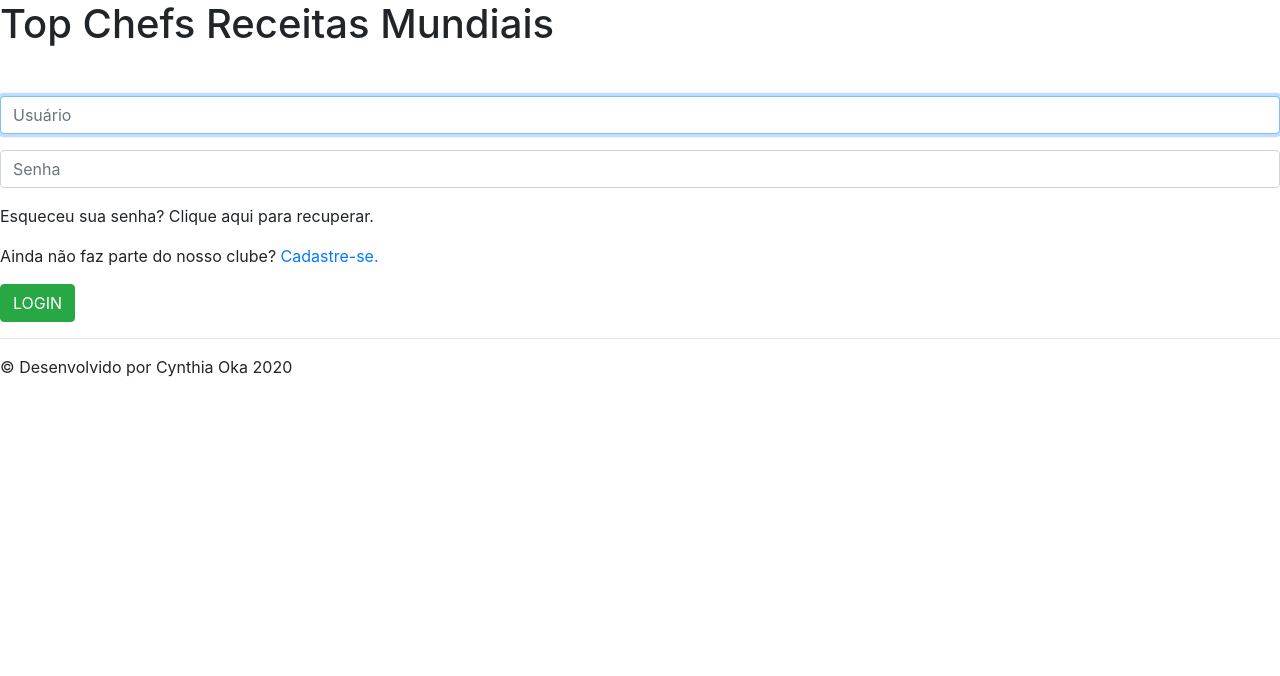
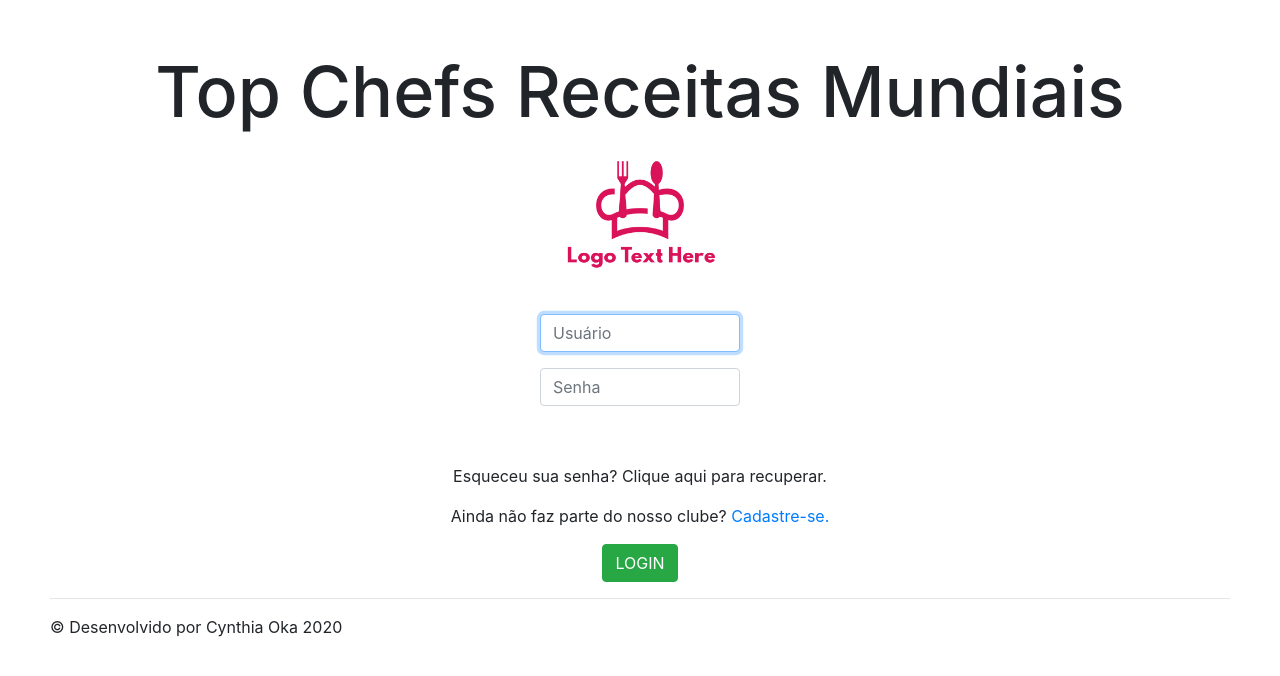
Before and after one commit to cymayumi/Projetos-Web, a plain HTML site: page Melhores_Receitas/index.html in a window 1280 px wide. Drawn offline with nearby package versions, Linux system fonts and the light colour scheme.

Commit message:
ajuste login

```diff
--- a/Melhores_Receitas/html/index.html
+++ b/Melhores_Receitas/index.html
@@ -5,13 +5,13 @@
     <meta name="viewport" content="width=device-width, initial-scale=1.0">
     <title>Receitas Top Chef</title>
     <link rel="stylesheet" href="https://stackpath.bootstrapcdn.com/bootstrap/4.3.1/css/bootstrap.min.css" integrity="sha384-ggOyR0iXCbMQv3Xipma34MD+dH/1fQ784/j6cY/iJTQUOhcWr7x9JvoRxT2MZw1T" crossorigin="anonymous">
-    <link href="" rel="stylesheet" />
+    <link href="style.css" rel="stylesheet" />
 </head>
 <body>
     <hearder>
         <h1>Top Chefs Receitas Mundiais</h1>
         <figure>
-            <img id="imagem-logo" src=""/>
+            <img id="imagem-logo" src="logo1.png"/>
         </figure>
     </hearder>
     <div id="centraliza-login">
```
Also changed, not shown: Melhores_Receitas/logo1.png (renamed from Melhores_Receitas/images/logo1.png), Melhores_Receitas/style.css (renamed from Melhores_Receitas/style/style.css).
